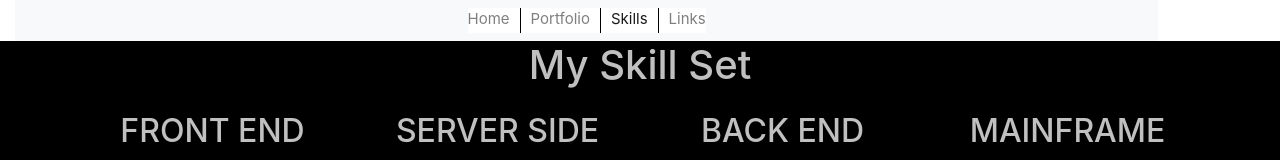
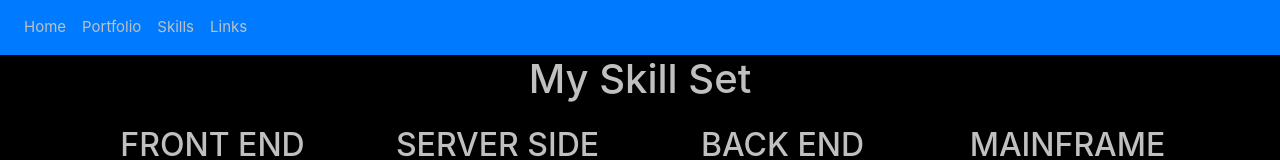
Before and after one commit to JimDenis/jims_website, a plain HTML site: page skills.html in a window 1280 px wide. Shown: the top 160 px of the page. Drawn offline with nearby package versions, Linux system fonts and the light colour scheme; files whose address does not match are found by name.

Commit message:
fix nav bar

```diff
--- a/Assets/css/style.css
+++ b/Assets/css/style.css
@@ -76,11 +76,11 @@ h6 {
 }
 */
 
+/*
 .nav-borders {
     height: 25px;
     line-height: 5px;
     background-color: white;
-    float: right;
 }
 
 .nav-borders li {
@@ -94,7 +94,7 @@ h6 {
     padding-right: 0;
     margin-right: 0;
 }
-
+*/
 /*
 .mx-lg-n5 {
     background-color: lightgray;
--- a/skills.html
+++ b/skills.html
@@ -24,31 +24,22 @@
 
     <!-- TOP OF SCREEN / NAV BAR  -->
 
-    <div class="container-fluid">
-      <div class="row">
-         <div class="col-11">
-          <nav class="navbar navbar-light bg-light">
-            <ul class="navbar-nav mx-auto flex-row nav-borders">
-              <li class="nav-item">
-                <a class="nav-link" href="index.html"
-                  >Home<span class="sr-only">(current)</span></a
-                >
+    <nav class="navbar navbar-expand-sm bg-primary">
+      <ul class="navbar-nav">
+      <li class="nav-item active">
+        <a class="nav-link" href="index.html">Home</a>
       </li>
       <li class="nav-item">
         <a class="nav-link" href="portfolio.html">Portfolio</a>
       </li>
-              <li class="nav-item active">
-                <a class="nav-link active" href="skills.html">Skills</a>
+      <li class="nav-item">
+        <a class="nav-link" href="skills.html">Skills</a>
       </li>
       <li class="nav-item">
         <a class="nav-link" href="links.html">Links</a>
       </li>
     </ul>
    </nav>
-        </div>
-        <div class="col-1"></div>
-      </div>
-    </div>
 
     <!-- START OF CONTENT -->
 
```
Also changed, not shown: index.html (+6 -9 lines), links.html (+4 -11 lines), portfolio.html (+5 -14 lines), Assets/Images-old/MyPic.jpg (deleted), Assets/Images-old/day_planner.png (deleted), Assets/Images-old/password_gen.png (deleted), Assets/Images-old/weather_forecaster.png (deleted), 2 other files. Lines whose indentation alone changed are shown as unchanged.
